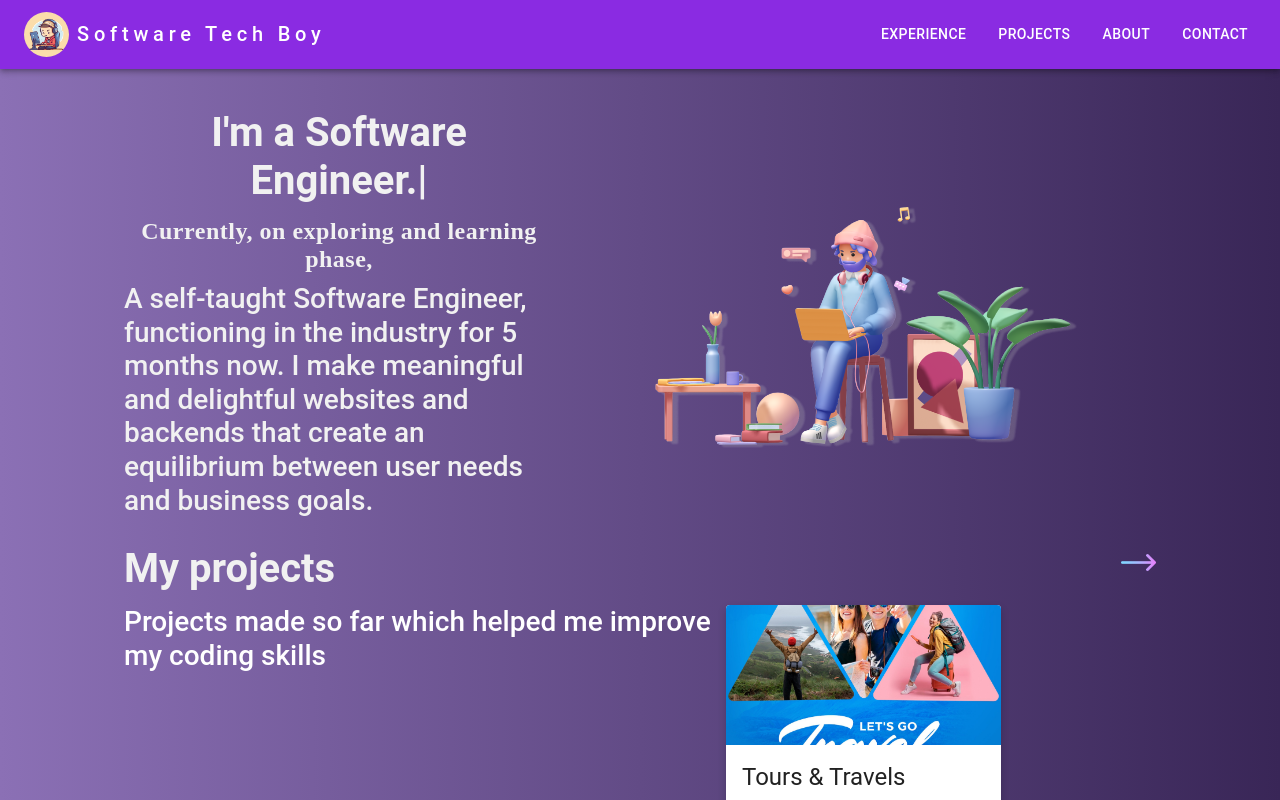
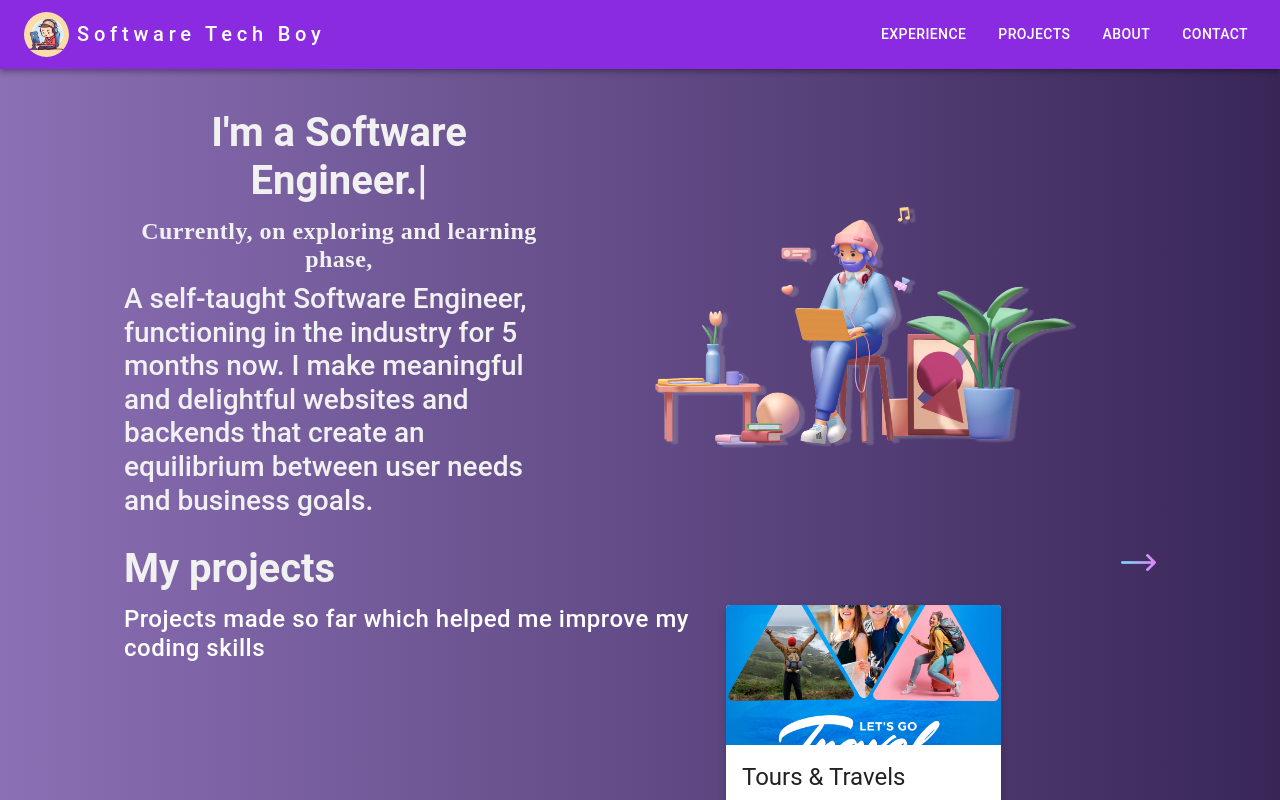
Before and after one commit to Pravesh981/reactPortfolio, a React (Create React App) app: page / in a window 1280 px wide. Shown: the top 800 px of the page. Built offline with nearby package versions, Linux system fonts and the light colour scheme.

Commit message:
added new change

```diff
--- a/src/pages/home.jsx
+++ b/src/pages/home.jsx
@@ -50,9 +50,9 @@ export default function home() {
                 </div>
                 <div className="rightHand d-flex">
                     <div className="project-contents col-lg-7">
-                        <h3 style={{color:'white'}}>
+                        <h4 style={{color:'white'}}>
                             Projects made so far which helped me improve my coding skills
-                        </h3>
+                        </h4>
                     </div>
                     <div className="project-img col-lg-5">
                         {/* <img src={projectCover} alt="" className='w-100'  /> */}
```
